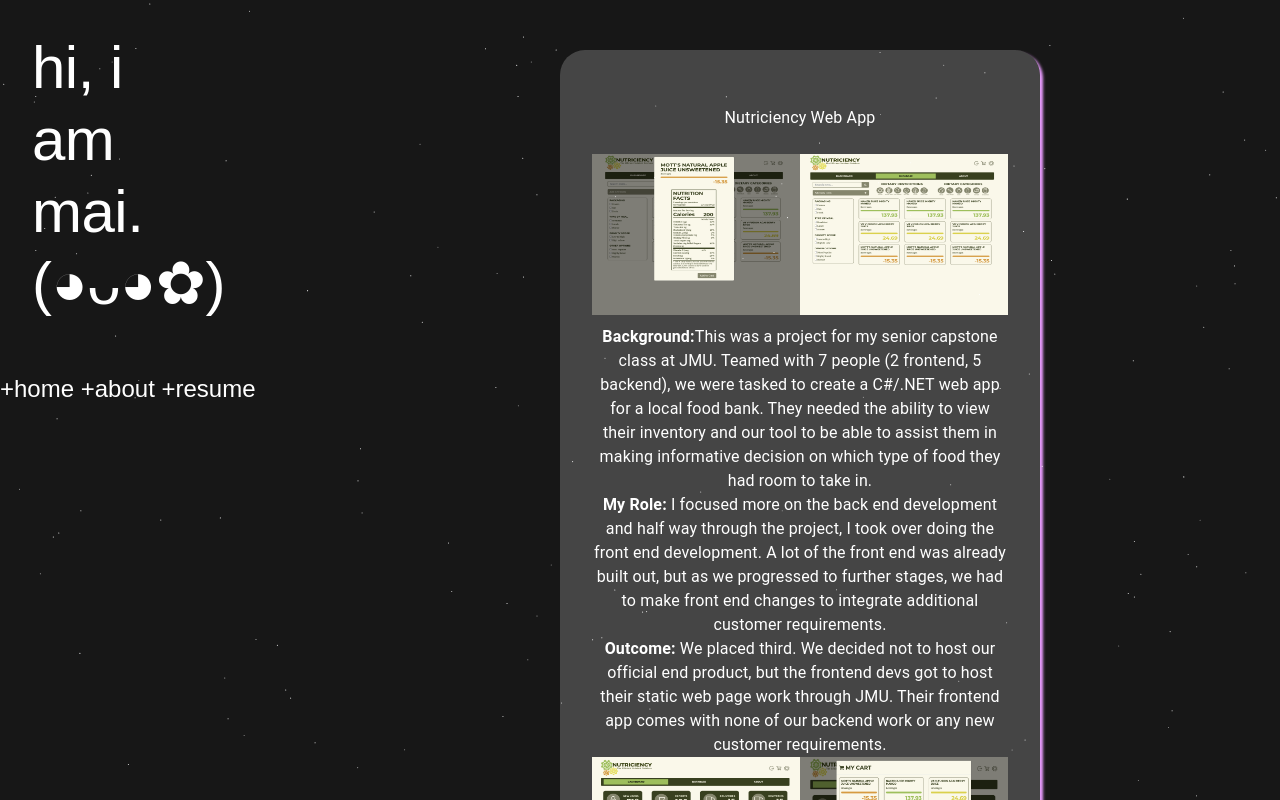
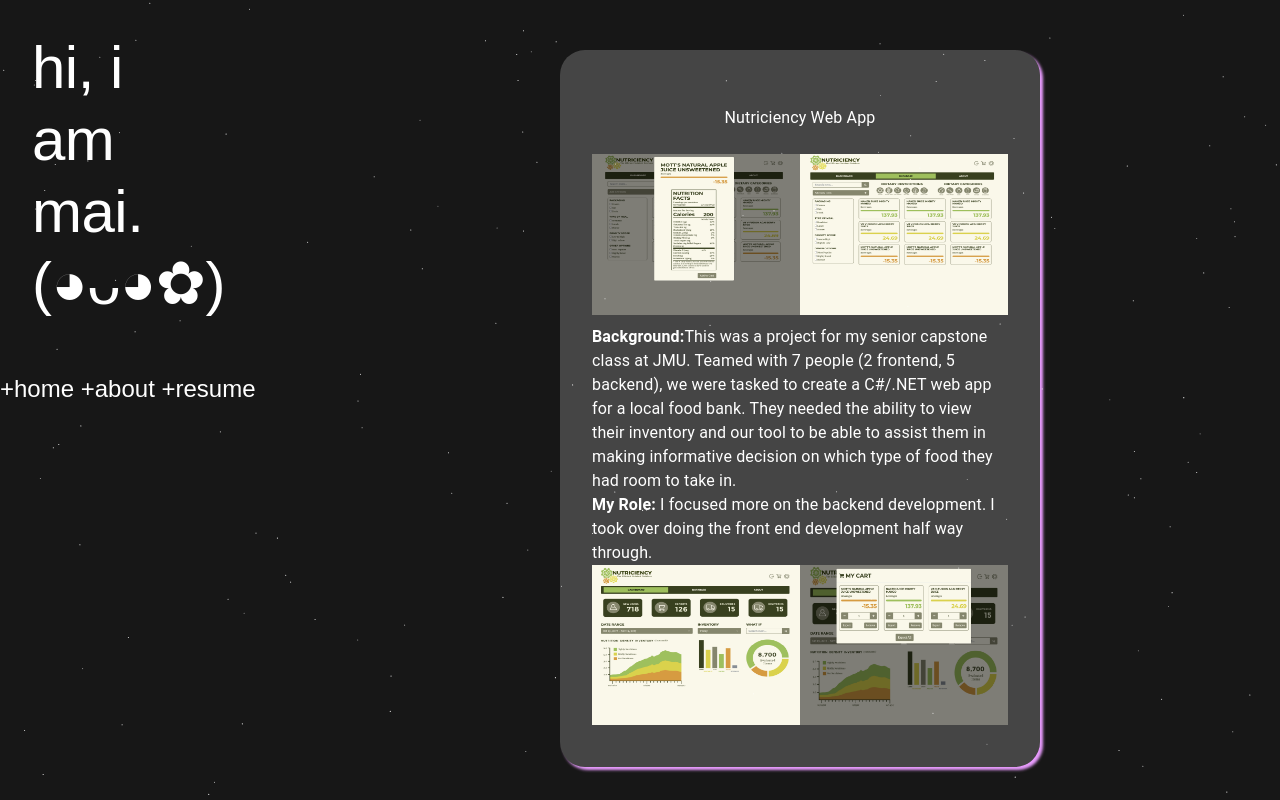
Before and after one commit to mai-pg/mai-portfolio, a React (Create React App) app: page /#/nutriciency in a window 1280 px wide. Built offline with nearby package versions, Linux system fonts and the light colour scheme.

Commit message:
update app

```diff
--- a/package.json
+++ b/package.json
@@ -2,7 +2,7 @@
   "name": "portfolio",
   "version": "0.1.0",
   "private": true,
-  "homepage": "https://mai-pg.github.io/portfolio",
+  "homepage": "https://mai-pg.github.io/",
   "dependencies": {
     "@emotion/react": "^11.13.3",
     "@emotion/styled": "^11.13.0",
--- a/src/components/css/styles.css
+++ b/src/components/css/styles.css
@@ -13,7 +13,7 @@
   font-family: sans-serif;
   font-size: 18px;
   color: white;
-  text-align: center;
+  text-align: left;
   word-wrap: "break-word";
 }
 
--- a/src/components/ui/FocusCards.tsx
+++ b/src/components/ui/FocusCards.tsx
@@ -13,7 +13,7 @@ export const Cards = () => {
       title: "Digital Art",
       src: "https://hostedpics.s3.us-east-2.amazonaws.com/greeneye.png",
       description: "",
-      navURL: "digitalart",
+      navURL: "/digitalart",
     },
     {
       title: "AR Experiment",
--- a/src/components/ui/work/Nutriciency.tsx
+++ b/src/components/ui/work/Nutriciency.tsx
@@ -33,17 +33,9 @@ function Nutriciency() {
           decision on which type of food they had room to take in.
         </Typography>
         <Typography className="body">
-          <b>My Role:</b> I focused more on the back end development and half
-          way through the project, I took over doing the front end development.
-          A lot of the front end was already built out, but as we progressed to
-          further stages, we had to make front end changes to integrate
-          additional customer requirements.
+          <b>My Role:</b> I focused more on the backend development. I took over doing the front end development half way through.
         </Typography>
         <Typography className="body">
-          <b>Outcome:</b> We placed third. We decided not to host our official
-          end product, but the frontend devs got to host their static web page
-          work through JMU. Their frontend app comes with none of our backend
-          work or any new customer requirements.
         </Typography>
         <img src={nutriciency_chart} alt="nutriciency" className="img-fluid" />
         <img src={nutriciency_cart} alt="nutriciency" className="img-fluid" />
--- a/src/components/ui/work/SMS-Ticket-Check-App.tsx
+++ b/src/components/ui/work/SMS-Ticket-Check-App.tsx
@@ -37,18 +37,16 @@ function ARWork() {
 
         <Typography className="body">
           <b>issue: </b> my friend tried to buy rennassiance fair tickets for a
-          specific day online but they were sold out! no one online was selling
-          their own tickets. the fair's website states that they process refunds
+          specific day online but they were sold out! the fair's website states that they process refunds
           and release the tickets back out for a first come first serve basis.
-          but who can sit there and refresh that page?
         </Typography>
+        <br />
         <br />
         <Typography className="body">
           <b>solution: </b> i implemented a python script using beautifulsoup /
-          smtp / requests modules to check availability of tickets and would
-          send a text message to my phone. i needed it to run on a time interval
+          smtp / requests modules to check the availability of tickets and would
+          send a text message to my phone. it needs to run on a time interval
           so i created an aws lambda script that ran on a schedule.
-          <i>this is currently running - wish her luck!</i>
         </Typography>
       </div>
     </div>
```
Also changed, not shown: src/setupTests.ts (deleted, +0 -5 lines), src/logo.svg (deleted).
